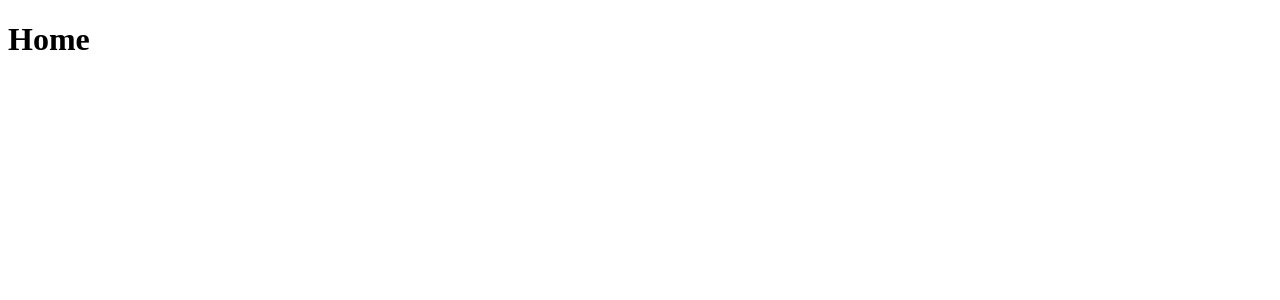
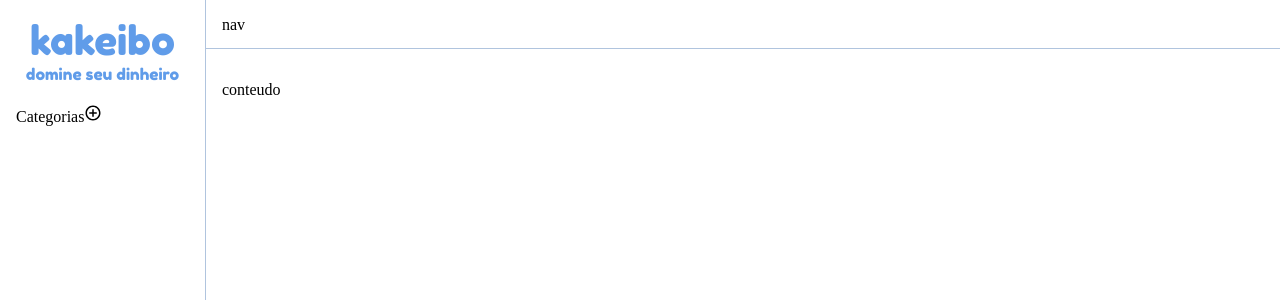
Before and after one commit to afurukawa86/kakeibo, a Next.js app: page / in a window 1280 px wide. Shown: the top 300 px of the page. Built offline with nearby package versions, Linux system fonts and the light colour scheme.

Commit message:
incluído logo

```diff
--- /dev/null
+++ b/components/Categoria/Categoria.jsx
@@ -0,0 +1,11 @@
+
+function Categoria() {
+    return (
+        <>
+            Categorias
+            <svg xmlns="http://www.w3.org/2000/svg" viewBox="0 0 24 24" fill="black" width="18px" height="18px"><path d="M0 0h24v24H0V0z" fill="none" /><path d="M13 7h-2v4H7v2h4v4h2v-4h4v-2h-4V7zm-1-5C6.48 2 2 6.48 2 12s4.48 10 10 10 10-4.48 10-10S17.52 2 12 2zm0 18c-4.41 0-8-3.59-8-8s3.59-8 8-8 8 3.59 8 8-3.59 8-8 8z" /></svg>
+        </>
+    );
+}
+
+export default Categoria;
--- /dev/null
+++ b/components/Logo/Logo.jsx
@@ -0,0 +1,14 @@
+import styles from './Logo.module.css'
+
+function Logo() {
+    return (
+        <>
+            <div className={styles.logo}>
+                <p className={styles.logo__nome}>kakeibo</p>
+                <p>domine seu dinheiro</p>
+            </div>
+        </>
+    );
+}
+
+export default Logo;
--- /dev/null
+++ b/components/Logo/Logo.module.css
@@ -0,0 +1,10 @@
+.logo {
+    font-family: 'Fredoka One', cursive;
+    user-select: none;
+    text-align: center;
+    color: rgb(96, 156, 233);
+}
+
+.logo__nome {
+    font-size: 2.5rem;
+}
--- a/package.json
+++ b/package.json
@@ -19,6 +19,7 @@
     "homepage": "https://github.com/afurukawa86/kakeibo#readme",
     "dependencies": {
         "next": "^10.0.3",
+        "normalize.css": "^8.0.1",
         "react": "^17.0.1",
         "react-dom": "^17.0.1"
     }
--- /dev/null
+++ b/pages/_app.js
@@ -0,0 +1,9 @@
+import '../styles/globals.css'
+
+function MyApp({ Component, pageProps }) {
+    console.log(pageProps);
+    return <Component {...pageProps}
+    />
+}
+
+export default MyApp
--- a/pages/index.js
+++ b/pages/index.js
@@ -1,9 +1,35 @@
-function Home() {
-    return (
-        <div>
-            <h1>Home</h1>
+import Head from 'next/head'
+import styles from '../styles/Index.module.css'
+import Logo from '../components/Logo/Logo'
+import Categoria from '../components/Categoria/Categoria'
+
+export default function Home() {
+  return (
+    <div className={styles.container}>
+      <Head>
+        <title>kakeibo</title>
+        <link href="https://fonts.googleapis.com/css2?family=Fredoka+One&display=swap" rel="stylesheet"></link>
+        <meta name='robots' content='index/follow' />
+        <meta name='description' content='controle financeiro pessoal' />
+      </Head>
+
+      <div className={styles.left}>
+        <div className={styles.left__logo}>
+          <Logo />
         </div>
-    )
+        <section className={styles.left__categoria}>
+          <Categoria />
+        </section>
+      </div>
+
+      <div className={styles.right}>
+        <nav className={styles.right__nav}>
+          nav
+        </nav>
+        <main className={styles.right__conteudo}>
+          conteudo
+        </main>
+      </div>
+    </div>
+  )
 }
-
-export default Home
--- /dev/null
+++ b/styles/Index.module.css
@@ -0,0 +1,45 @@
+.container {
+    display: flex;
+}
+
+.left {
+    border-right: thin solid lightsteelblue;
+    display: flex;
+    flex-direction: column;
+    flex-grow: 1;
+    height: 100vh;
+}
+
+.right {
+    flex-grow: 50;
+    height: 100vh;
+}
+
+.left__logo, .right__nav {
+    padding: 1rem;
+}
+
+.left__logo {
+    height: 5vh;
+}
+
+.right__nav {
+    border-bottom: thin solid lightsteelblue;
+    height: 2vh;
+}
+
+.left__categoria, .right__conteudo {
+    box-sizing: border-box;
+    overflow: auto;
+    padding: 1rem;
+}
+
+.left__categoria {
+    height: 95vh;
+    margin-top: 1rem;
+}
+
+.right__conteudo {
+    margin-top: 1rem;
+    height: 98vh;
+}
--- /dev/null
+++ b/styles/globals.css
@@ -0,0 +1,74 @@
+/* http://meyerweb.com/eric/tools/css/reset/ */
+
+
+/* v1.0 | 20080212 */
+
+html, body, div, span, applet, object, iframe, h1, h2, h3, h4, h5, h6, p, blockquote, pre, a, abbr, acronym, address, big, cite, code, del, dfn, em, font, img, ins, kbd, q, s, samp, small, strike, strong, sub, sup, tt, var, b, u, i, center, dl, dt, dd, ol, ul, li, fieldset, form, label, legend, table, caption, tbody, tfoot, thead, tr, th, td {
+    margin: 0;
+    padding: 0;
+    border: 0;
+    outline: 0;
+    font-size: 100%;
+    vertical-align: baseline;
+    background: transparent;
+}
+
+html, body {
+    height: 100%;
+    overflow: hidden;
+}
+
+ol, ul {
+    list-style: none;
+}
+
+blockquote, q {
+    quotes: none;
+}
+
+blockquote:before, blockquote:after, q:before, q:after {
+    content: '';
+    content: none;
+}
+
+
+/* remember to define focus styles! */
+
+:focus {
+    outline: 0;
+}
+
+
+/* remember to highlight inserts somehow! */
+
+ins {
+    text-decoration: none;
+}
+
+del {
+    text-decoration: line-through;
+}
+
+
+/* tables still need 'cellspacing="0"' in the markup */
+
+table {
+    border-collapse: collapse;
+    border-spacing: 0;
+}
+
+ ::-webkit-scrollbar {
+    width: 9px;
+}
+
+ ::-webkit-scrollbar-track {
+    background: #f1f1f1;
+}
+
+ ::-webkit-scrollbar-thumb {
+    background: rgba(108, 108, 112, 0.281);
+}
+
+ ::-webkit-scrollbar-thumb:hover {
+    background: rgba(69, 69, 71, 0.281);
+}
```
Also changed, not shown: components/Categoria/Categoria.module.css (added), 1 other file (tests, documents, lock files or other folders).
